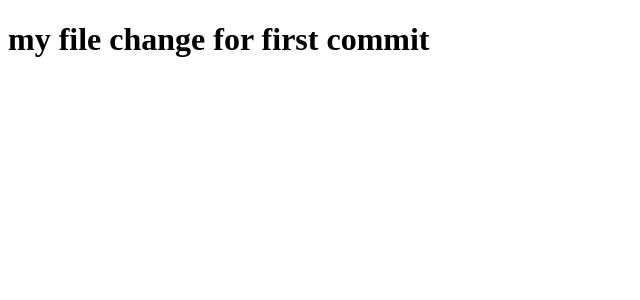
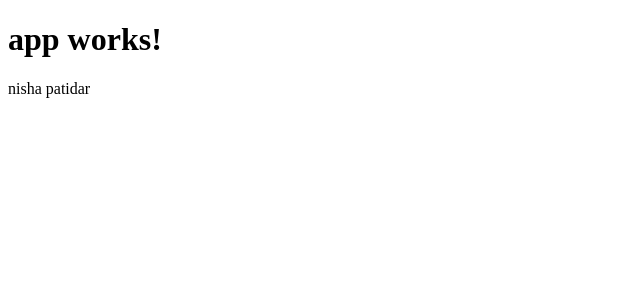
Before and after one commit to sjyptr/loginApp, an Angular app: page / in a window 1280 px wide. Shown: the top 300 px of the page, without its empty margins (0-640 px from the left). Built offline with nearby package versions, Linux system fonts and the light colour scheme.

Commit message:
change in 2 files

```diff
--- a/src/app/app.component.html
+++ b/src/app/app.component.html
@@ -1,3 +1,4 @@
 <h1>
-  my file change for first commit
+ {{title}}
 </h1>
+<p>{{name}}</p>
--- a/src/app/app.component.ts
+++ b/src/app/app.component.ts
@@ -7,4 +7,5 @@ import { Component } from '@angular/core';
 })
 export class AppComponent {
   title = 'app works!';
+  name = "nisha patidar"
 }
```
